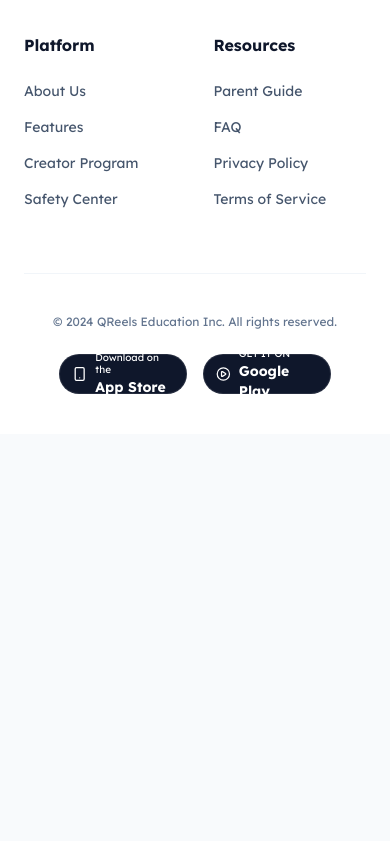
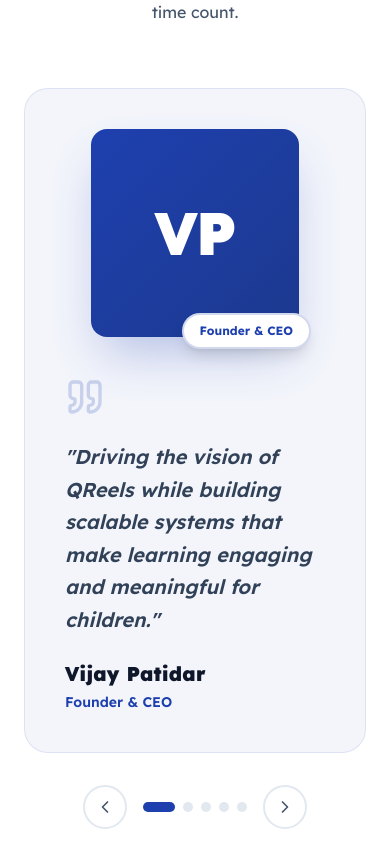
Before and after one commit to TressMate/Qreels-web, a React (Vite) app: page / in a window 390 px wide. Shown: the part 8943-9784 px from the top of the page. Before the commit the page ends 9377 px from the top, so only its background shows below. Built offline with nearby package versions, Linux system fonts and the light colour scheme.

Commit message:
Add about us section

```diff
--- a/src/App.tsx
+++ b/src/App.tsx
@@ -24,7 +24,10 @@
   AlertTriangle,
   Verified,
   Users,
-  HelpCircle
+  HelpCircle,
+  ChevronLeft,
+  ChevronRight,
+  Quote
 } from 'lucide-react';
 import { motion, AnimatePresence } from 'motion/react';
 
@@ -76,15 +79,52 @@
   );
 };
 
+const founders = [
+  {
+    name: "Vijay Patidar",
+    role: "Founder & CEO",
+    quote: "Driving the vision of QReels while building scalable systems that make learning engaging and meaningful for children.",
+    avatar: "VP"
+  },
+  {
+    name: "Rahul Kushwah",
+    role: "Co-Founder & Head of Backend Engineering",
+    quote: "Designing powerful backend architecture, APIs, and AI-driven data systems that make QReels scalable and intelligent.",
+    avatar: "RK"
+  },
+  {
+    name: "Varun Patidar",
+    role: "Co-Founder & Frontend Lead",
+    quote: "Building high-performance frontend architecture with React to ensure a smooth and engaging user experience.",
+    avatar: "VP"
+  },
+  {
+    name: "Chandra Prakash Kushwah",
+    role: "Co-Founder & Frontend Manager",
+    quote: "Coordinating frontend development and ensuring high-quality UI implementation across the platform.",
+    avatar: "CP"
+  },
+  {
+    name: "Yogita Chouhan",
+    role: "Co-Founder & UI/UX Designer",
+    quote: "Crafting intuitive user experiences and beautiful interfaces that make learning fun and accessible for children.",
+    avatar: "YC"
+  }
+];
+
 export default function App() {
   const [isMenuOpen, setIsMenuOpen] = useState(false);
   const [scrolled, setScrolled] = useState(false);
+  const [currentSlide, setCurrentSlide] = useState(0);
 
   useEffect(() => {
     const handleScroll = () => setScrolled(window.scrollY > 20);
     window.addEventListener('scroll', handleScroll);
     return () => window.removeEventListener('scroll', handleScroll);
   }, []);
+
+  const prevSlide = () => setCurrentSlide((p) => (p - 1 + founders.length) % founders.length);
+  const nextSlide = () => setCurrentSlide((p) => (p + 1) % founders.length);
 
   return (
     <div className="min-h-screen bg-background-light selection:bg-primary/20 selection:text-primary">
@@ -99,13 +139,19 @@
           </div>
 
           <nav className="hidden md:flex items-center gap-8">
-            {['About', 'Features', 'Parents', 'Creators'].map((item) => (
+            {[
+              { label: 'Home', href: '#home' },
+              { label: 'Features', href: '#features' },
+              { label: 'Parents', href: '#parents' },
+              { label: 'Creators', href: '#creators' },
+              { label: 'About Us', href: '#about-us' },
+            ].map((item) => (
               <a
-                key={item}
-                href={`#${item.toLowerCase()}`}
+                key={item.label}
+                href={item.href}
                 className="text-sm font-semibold text-slate-600 hover:text-primary transition-colors"
               >
-                {item}
+                {item.label}
               </a>
             ))}
           </nav>
@@ -133,14 +179,20 @@
               exit={{ opacity: 0, y: -20 }}
               className="md:hidden absolute top-full left-0 right-0 bg-white border-b border-slate-100 p-6 flex flex-col gap-4 shadow-xl"
             >
-              {['About', 'Features', 'Parents', 'Creators'].map((item) => (
+              {[
+                { label: 'Home', href: '#home' },
+                { label: 'Features', href: '#features' },
+                { label: 'Parents', href: '#parents' },
+                { label: 'Creators', href: '#creators' },
+                { label: 'About Us', href: '#about-us' },
+              ].map((item) => (
                 <a
-                  key={item}
-                  href={`#${item.toLowerCase()}`}
+                  key={item.label}
+                  href={item.href}
                   className="text-lg font-bold text-slate-900"
                   onClick={() => setIsMenuOpen(false)}
                 >
-                  {item}
+                  {item.label}
                 </a>
               ))}
               <button className="bg-primary text-white px-6 py-3 rounded-full font-bold shadow-lg shadow-primary/20 mt-2">
@@ -153,7 +205,7 @@
 
       <main>
         {/* Hero Section */}
-        <Section id="about" className="pt-32 lg:pt-48 overflow-hidden">
+        <Section id="home" className="pt-32 lg:pt-48 overflow-hidden">
           <div className="grid lg:grid-cols-2 gap-16 items-center">
             <motion.div
               initial={{ opacity: 0, x: -50 }}
@@ -444,6 +496,85 @@
             </div>
           </div>
         </Section>
+        {/* About Us / Founding Team */}
+        <Section id="about-us" className="bg-white">
+          <div className="text-center mb-16">
+            <div className="inline-flex items-center gap-2 bg-primary/10 text-primary px-4 py-2 rounded-full w-fit mb-6 mx-auto">
+              <Users className="w-4 h-4" />
+              <span className="text-xs font-bold uppercase tracking-wider">Our Story</span>
+            </div>
+            <h2 className="text-4xl font-black mb-4 text-slate-900">Meet Our Visionaries</h2>
+            <p className="text-slate-600 max-w-2xl mx-auto">The passionate team behind QReels, on a mission to make every minute of screen time count.</p>
+          </div>
+
+          {/* Slider */}
+          <div className="relative max-w-5xl mx-auto">
+            <AnimatePresence mode="wait">
+              <motion.div
+                key={currentSlide}
+                initial={{ opacity: 0, x: 40 }}
+                animate={{ opacity: 1, x: 0 }}
+                exit={{ opacity: 0, x: -40 }}
+                transition={{ duration: 0.35 }}
+                className="grid md:grid-cols-2 gap-10 items-center bg-primary/5 rounded-3xl border border-primary/10 p-10 lg:p-14"
+              >
+                {/* Portrait */}
+                <div className="flex justify-center">
+                  <div className="relative">
+                    <div className="w-52 h-52 lg:w-64 lg:h-64 rounded-2xl bg-gradient-to-br from-primary to-blue-900 flex items-center justify-center shadow-2xl shadow-primary/30">
+                      <span className="text-white font-black text-6xl tracking-tight">
+                        {founders[currentSlide].avatar}
+                      </span>
+                    </div>
+                    <div className="absolute -bottom-3 -right-3 bg-white border-2 border-primary/20 rounded-xl px-4 py-2 shadow-lg">
+                      <p className="text-xs font-bold text-primary">{founders[currentSlide].role}</p>
+                    </div>
+                  </div>
+                </div>
+
+                {/* Info */}
+                <div className="flex flex-col gap-6">
+                  <Quote className="w-10 h-10 text-primary/20" />
+                  <p className="text-xl lg:text-2xl font-semibold text-slate-700 leading-relaxed italic">
+                    "{founders[currentSlide].quote}"
+                  </p>
+                  <div>
+                    <p className="text-xl font-black text-slate-900">{founders[currentSlide].name}</p>
+                    <p className="text-sm text-primary font-semibold mt-1">{founders[currentSlide].role}</p>
+                  </div>
+                </div>
+              </motion.div>
+            </AnimatePresence>
+
+            {/* Nav buttons */}
+            <div className="flex items-center justify-center gap-4 mt-8">
+              <button
+                onClick={prevSlide}
+                className="w-11 h-11 rounded-full border-2 border-slate-200 flex items-center justify-center text-slate-600 hover:border-primary hover:text-primary hover:bg-primary/5 transition-all active:scale-95"
+              >
+                <ChevronLeft className="w-5 h-5" />
+              </button>
+
+              {/* Dots */}
+              <div className="flex gap-2">
+                {founders.map((_, i) => (
+                  <button
+                    key={i}
+                    onClick={() => setCurrentSlide(i)}
+                    className={`h-2.5 rounded-full transition-all duration-300 ${i === currentSlide ? 'w-8 bg-primary' : 'w-2.5 bg-slate-200 hover:bg-slate-300'}`}
+                  />
+                ))}
+              </div>
+
+              <button
+                onClick={nextSlide}
+                className="w-11 h-11 rounded-full border-2 border-slate-200 flex items-center justify-center text-slate-600 hover:border-primary hover:text-primary hover:bg-primary/5 transition-all active:scale-95"
+              >
+                <ChevronRight className="w-5 h-5" />
+              </button>
+            </div>
+          </div>
+        </Section>
       </main>
 
       {/* Footer */}
@@ -490,18 +621,18 @@
           </div>
 
           <div className="border-t border-slate-100 pt-10 flex flex-col md:flex-row items-center justify-between gap-6">
-            <p className="text-xs text-slate-500">© 2024 QReels Education Inc. All rights reserved.</p>
+            <p className="text-xs text-slate-500">© 2026 QReels Education Inc. All rights reserved.</p>
             <div className="flex gap-4">
               <div className="h-10 w-32 bg-slate-900 rounded-lg flex items-center justify-center border border-white/10 cursor-pointer hover:bg-slate-800 transition-colors">
                 <div className="flex items-center gap-2 px-3">
                   <Smartphone className="w-4 h-4 text-white" />
-                  <span className="text-[10px] text-white leading-tight">Download on the <br/><span className="font-bold text-sm">App Store</span></span>
+                  <span className="text-[10px] text-white leading-tight">Download on the <br /><span className="font-bold text-sm">App Store</span></span>
                 </div>
               </div>
               <div className="h-10 w-32 bg-slate-900 rounded-lg flex items-center justify-center border border-white/10 cursor-pointer hover:bg-slate-800 transition-colors">
                 <div className="flex items-center gap-2 px-3">
                   <PlayCircle className="w-4 h-4 text-white" />
-                  <span className="text-[10px] text-white leading-tight">GET IT ON <br/><span className="font-bold text-sm">Google Play</span></span>
+                  <span className="text-[10px] text-white leading-tight">GET IT ON <br /><span className="font-bold text-sm">Google Play</span></span>
                 </div>
               </div>
             </div>
```
